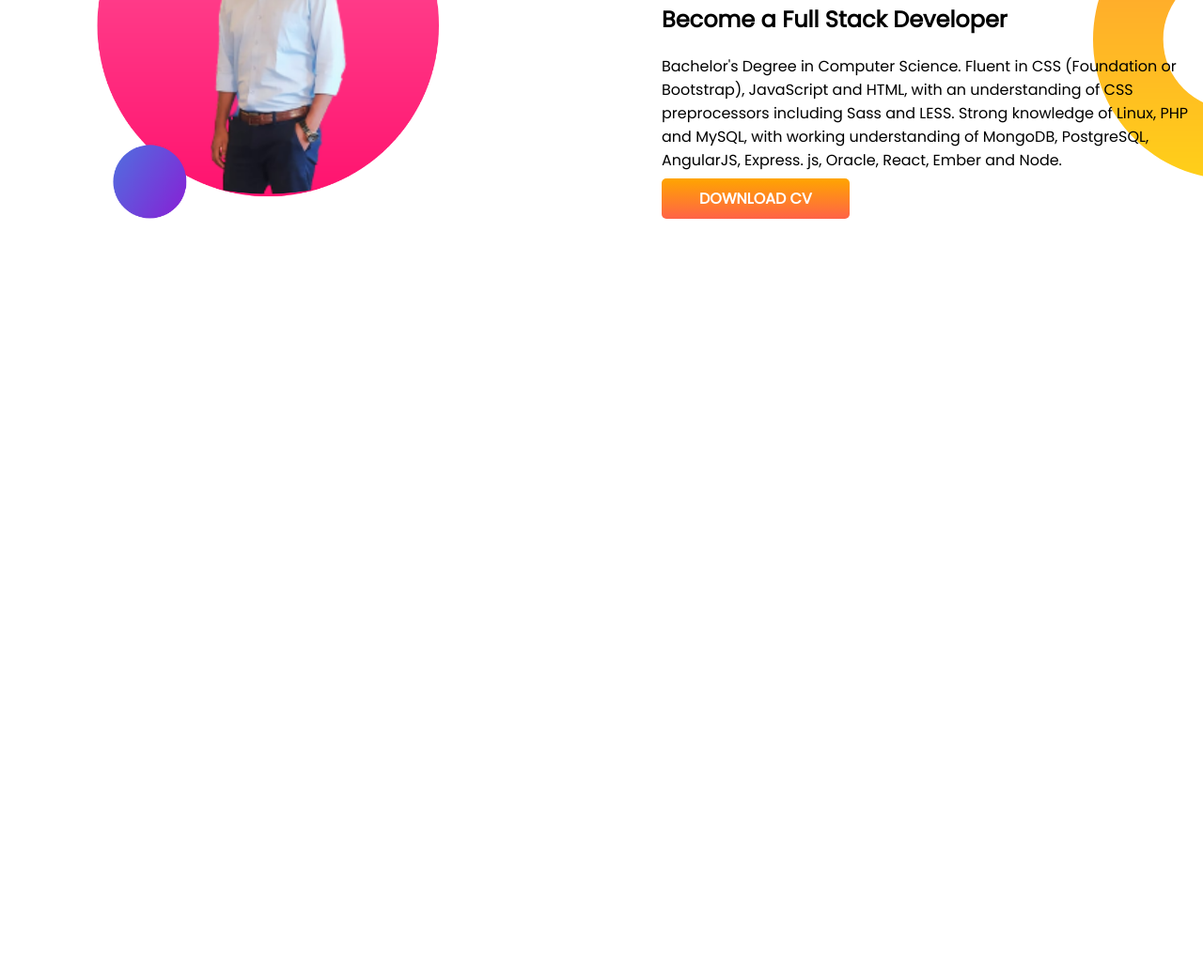
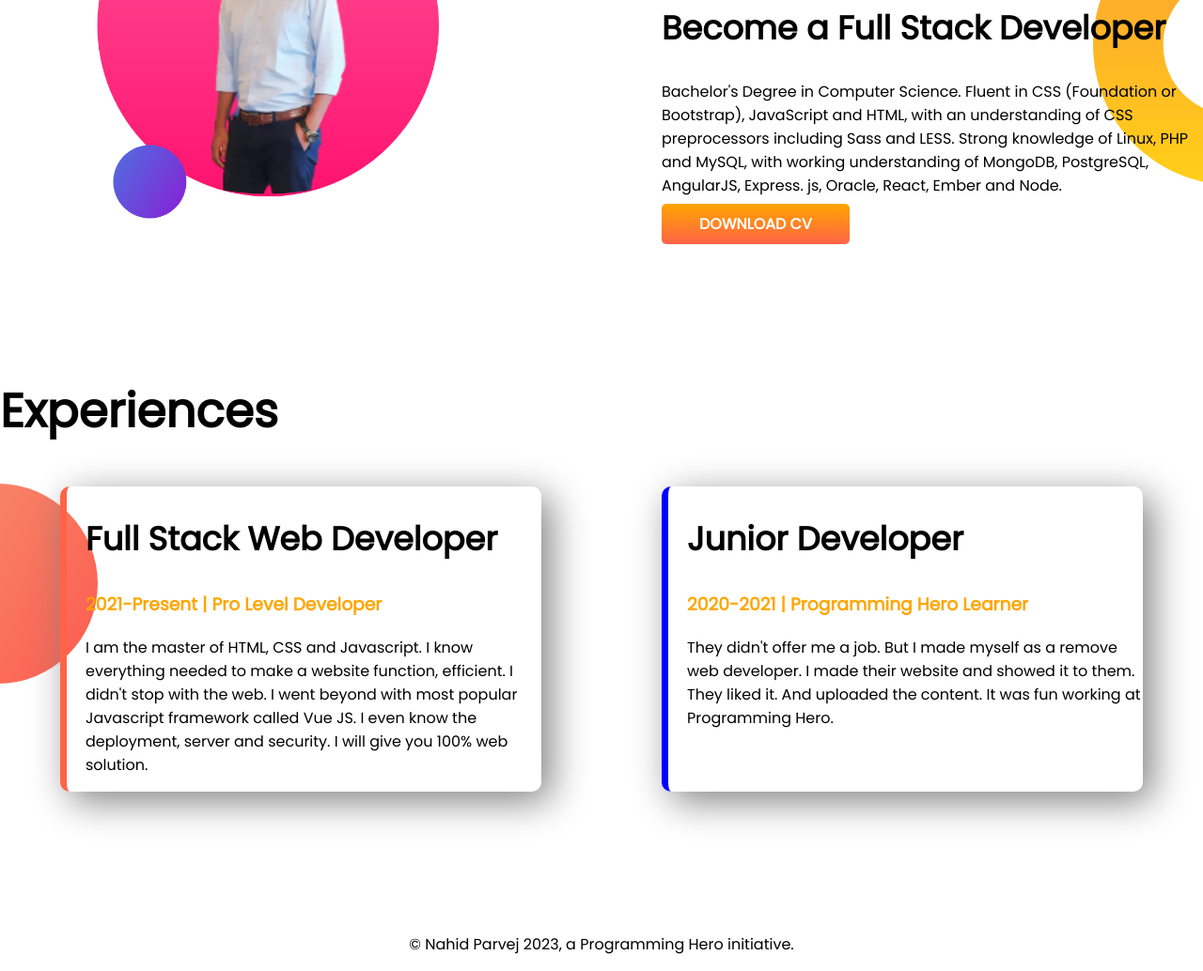
Before and after one commit to Nahid345/developer-portfolio, a plain HTML site: page index.html in a window 1280 px wide. Shown: the part 768-1802 px from the top of the page at 94% size. Before the commit the page ends 1158 px from the top, so only its background shows below. Drawn offline with Linux system fonts and the light colour scheme.

Commit message:
added all section

```diff
--- a/index.html
+++ b/index.html
@@ -13,7 +13,7 @@
 </head>
 
 <body>
-    <section class="top-banner">
+    <section class="top-banner flexiable-container">
         <div class="half-width">
             <h1>Welcome To</h1>
             <h1><span class="orange-color">Nahid Parvej</span> world!</h1>
@@ -28,7 +28,7 @@
 
     </section>
 
-    <section class="dream-big">
+    <section class="dream-big flexiable-container">
         <div class="half-width">
 
             <img src="images/parvej.png" alt="">
@@ -43,6 +43,29 @@
         </div>
     </section>
 
+    <section class="Experiences-area">
+        <h1>Experiences</h1>
+        <div class="flexiable-container">
+
+            <div id="full-stack-developer" class="experiences-item">
+                <h2>Full Stack Web Developer</h2>
+                <h3 class="orange-color">2021-Present | Pro Level Developer </h3>
+                <p>I am the master of HTML, CSS and Javascript. I know everything needed to make a website function, efficient. I didn't stop with the web. I went beyond with most popular Javascript framework called Vue JS. I even know the deployment, server
+                    and security. I will give you 100% web solution.</p>
+            </div>
+
+            <div id="junior-developer" class="experiences-item">
+                <h2>Junior Developer</h2>
+                <h3 class="orange-color">2020-2021 | Programming Hero Learner</h3>
+                <p>They didn't offer me a job. But I made myself as a remove web developer. I made their website and showed it to them. They liked it. And uploaded the content. It was fun working at Programming Hero.</p>
+            </div>
+        </div>
+
+    </section>
+
 </body>
+<footer>
+    <p>© Nahid Parvej 2023, a Programming Hero initiative.</p>
+</footer>
 
 </html>
--- a/style.css
+++ b/style.css
@@ -7,11 +7,15 @@ h1 {
     font-size: 50px;
 }
 
+h2 {
+    font-size: 35px;
+}
+
 .orange-color {
     color: orange;
 }
 
-section {
+.flexiable-container {
     display: flex;
     margin-bottom: 150px;
 }
@@ -45,3 +49,30 @@ section {
     background-repeat: no-repeat;
     background-position: right;
 }
+
+.Experiences-area {
+    background-image: url(images/exp-bg.png);
+    background-repeat: no-repeat;
+    background-position: left;
+}
+
+.experiences-item {
+    width: 40%;
+    margin-left: 5%;
+    margin-right: 5%;
+    padding-left: 20px;
+    border-radius: 10px;
+    box-shadow: 10px 10px 40px gray;
+}
+
+#full-stack-developer {
+    border-left: 7px solid tomato;
+}
+
+#junior-developer {
+    border-left: 7px solid blue;
+}
+
+footer p {
+    text-align: center;
+}
```
